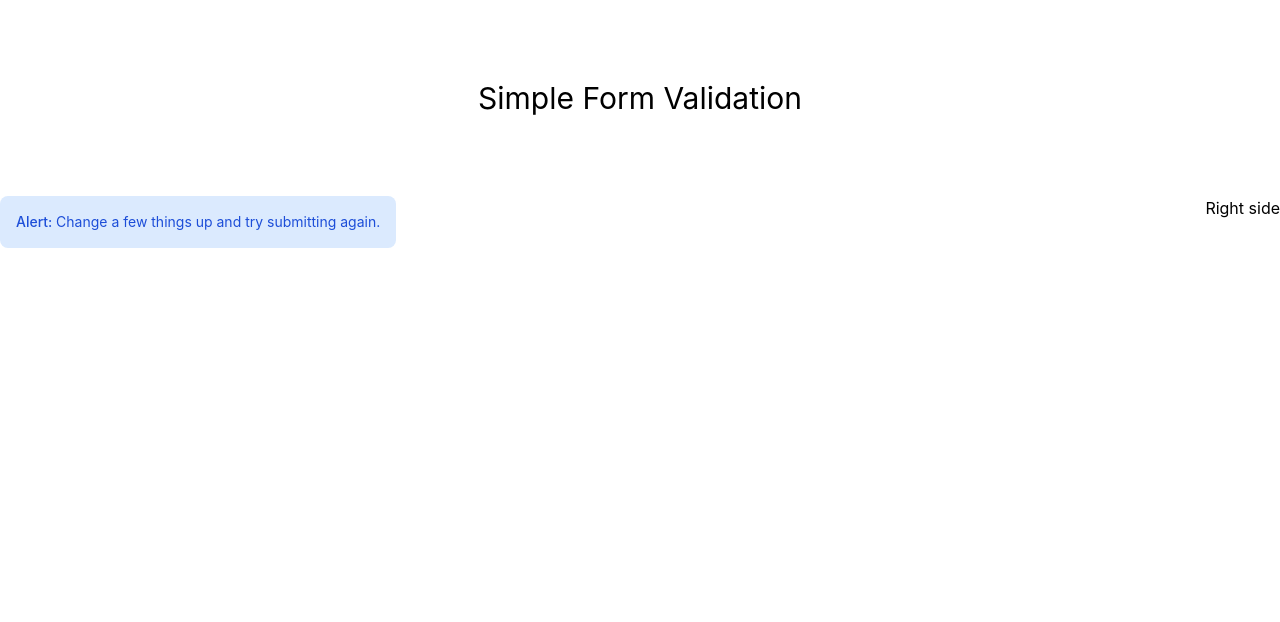
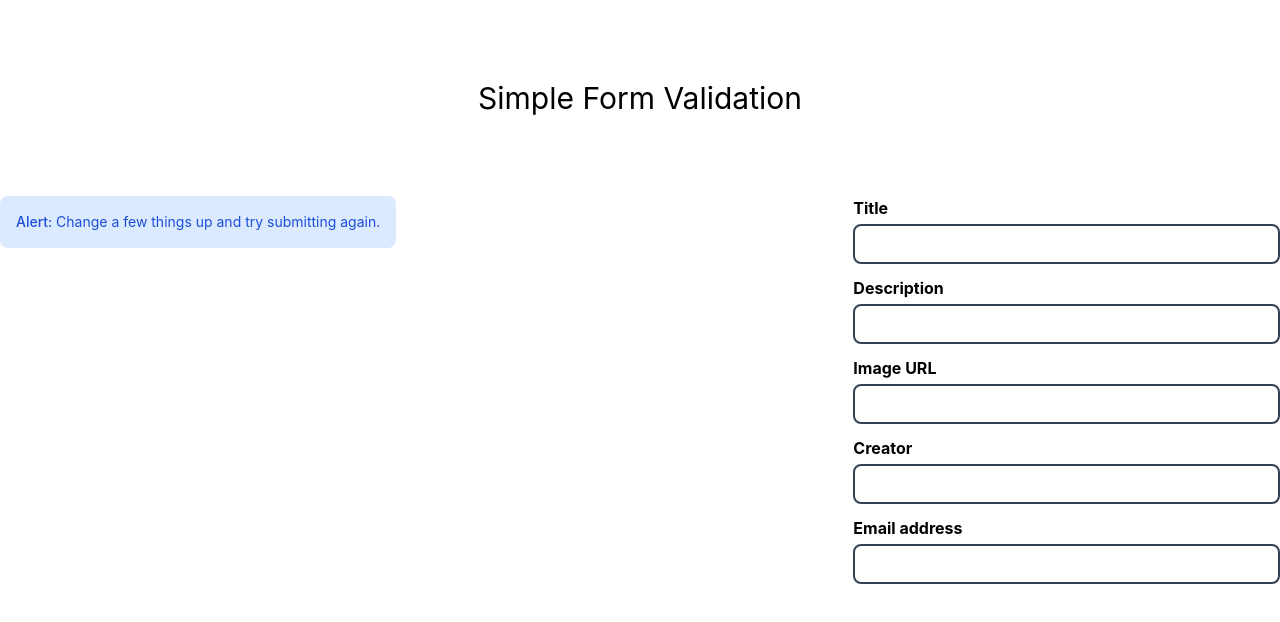
Before and after one commit to codeawy/nextjs-simple-form-validation, a Next.js app: page / in a window 1280 px wide. Shown: the top 622 px of the page. Built offline with nearby package versions, Linux system fonts and the light colour scheme.

Commit message:
form inputs

```diff
--- a/components/Alert.jsx
+++ b/components/Alert.jsx
@@ -11,7 +11,7 @@ const Alert = ({ type = "info", msg = "" }) => {
     }
   };
   return (
-    <div className={`p-4 mb-4 text-sm w-fit ${renderAlertTypeClasses()}`} role="alert">
+    <div className={`p-4 mb-4 text-sm w-fit h-fit ${renderAlertTypeClasses()}`} role="alert">
       <span className="font-medium">Alert: </span>
       {msg}
     </div>
--- a/pages/index.jsx
+++ b/pages/index.jsx
@@ -2,6 +2,9 @@ import { useState } from "react";
 import Head from "next/head";
 import Alert from "components/Alert";
 import Post from "components/Post";
+import FormInput from "components/FormInput";
+import { formInputs } from "utils/formInputs";
+import { postDataValidation } from "validation/postValidation";
 
 export default function Home() {
   // ** States
@@ -37,6 +40,18 @@ export default function Home() {
     );
   };
 
+  // ** Handlers
+  const changeHandler = e => {
+    const {
+      target: { name, value },
+    } = e;
+    setPost({ ...post, [name]: value });
+    setErrors({ ...errors, [name]: "" });
+    if (!Object.keys(postDataValidation(post)).length) {
+      setIsError(false);
+    }
+  };
+
   return (
     <div>
       <Head>
@@ -49,7 +64,21 @@ export default function Home() {
         <h1 className="my-20 text-center text-3xl">Simple Form Validation</h1>
         <div className="flex justify-between">
           {IS_POSTS_LENGTH}
-          <h1>Right side</h1>
+          <form className="ml-5 w-2/6" onSubmit={() => {}} autoComplete="off">
+            {formInputs.map(({ name, label, type }, idx) => (
+              <div key={idx}>
+                <FormInput
+                  id={name}
+                  label={label}
+                  type={type}
+                  name={name}
+                  value={post[name]}
+                  onChange={changeHandler}
+                  errors={errors}
+                />
+              </div>
+            ))}
+          </form>
         </div>
       </main>
     </div>
--- /dev/null
+++ b/utils/formInputs.js
@@ -0,0 +1,27 @@
+export const formInputs = [
+  {
+    name: "title",
+    label: "Title",
+    type: "text",
+  },
+  {
+    name: "description",
+    label: "Description",
+    type: "text",
+  },
+  {
+    name: "image",
+    label: "Image URL",
+    type: "text",
+  },
+  {
+    name: "creator",
+    label: "Creator",
+    type: "text",
+  },
+  {
+    name: "email",
+    label: "Email address",
+    type: "text",
+  },
+];
--- /dev/null
+++ b/validation/postValidation.js
@@ -0,0 +1,24 @@
+export const postDataValidation = values => {
+  const errors = {};
+
+  if (!values.title.trim() || values.title.length < 10) {
+    errors.title = "Post title must be between 10 and 30 characters!";
+  }
+  if (!values.description.trim() || values.title.length < 10) {
+    errors.description = "Post description must be between 10 and 150 characters!";
+  }
+  if (!values.image.trim()) {
+    errors.image = "Image URL is required";
+  }
+  if (!values.creator.trim()) {
+    errors.creator = "Author's name is required";
+  }
+
+  if (!values.email.trim()) {
+    errors.email = "Author's email is required!";
+  } else if (!/\S+@\S+\.\S+/.test(values.email)) {
+    errors.email = "Email address is invalid";
+  }
+
+  return errors;
+};
```
